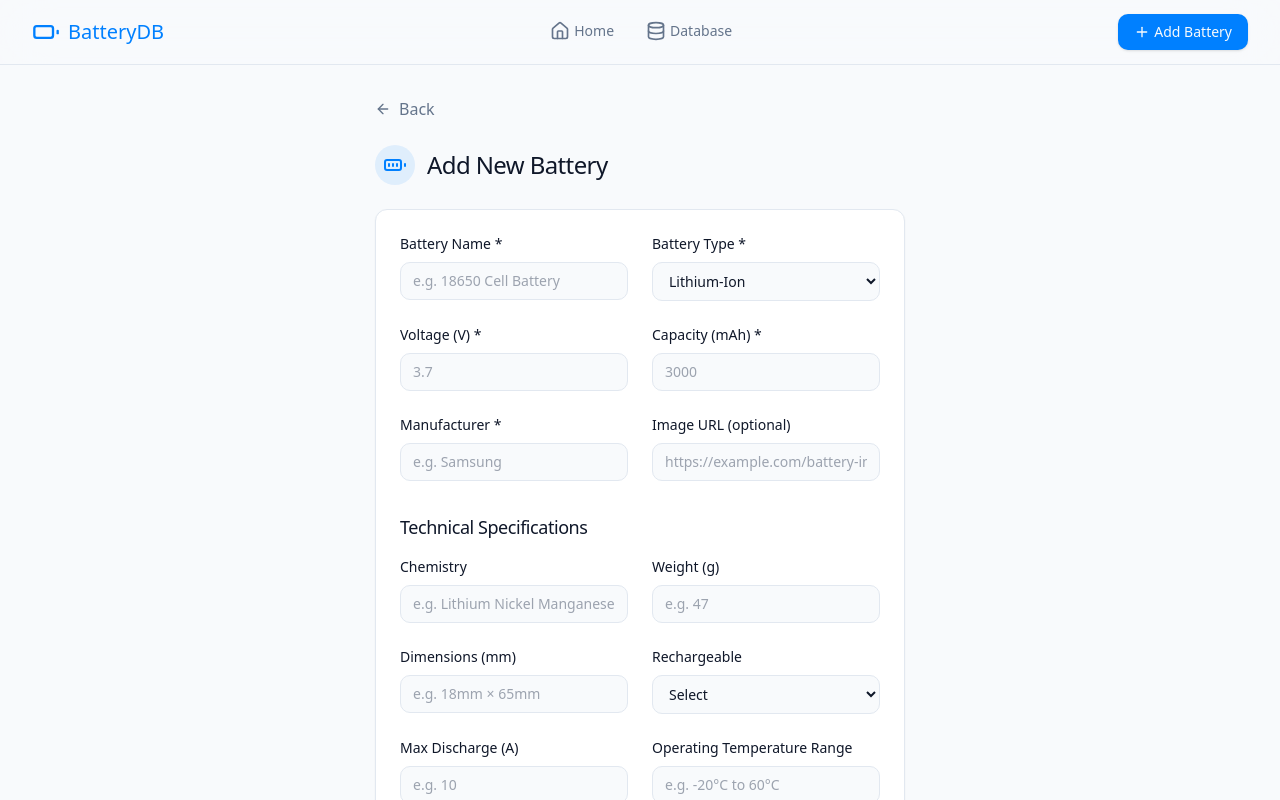
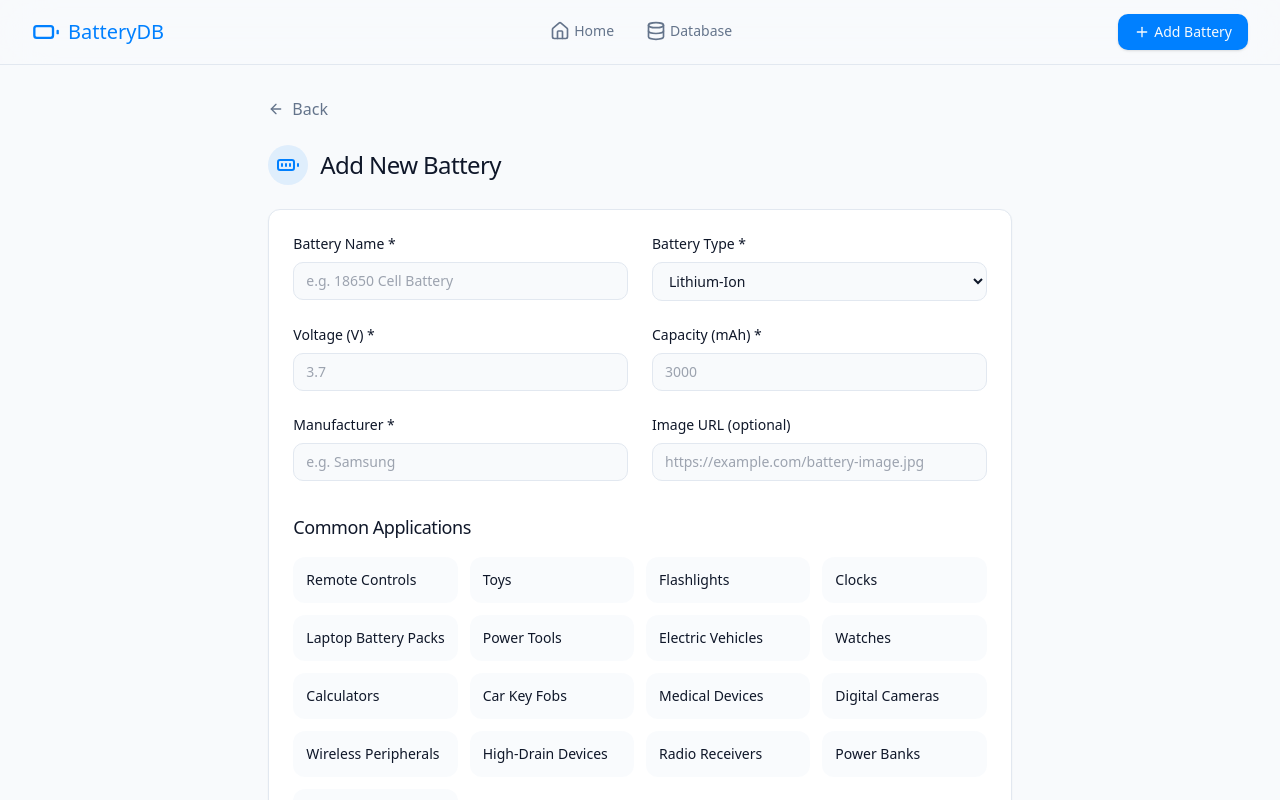
Before and after one commit to abdeoul/battery-keeper-db, a React (Vite) app: page /add in a window 1280 px wide. Shown: the top 800 px of the page. Built offline with nearby package versions, Linux system fonts and the light colour scheme.

Commit message:
Fix add battery applications
Fixes the common applications functionality in the add battery component.

```diff
--- a/src/components/BatteryApplications.tsx
+++ b/src/components/BatteryApplications.tsx
@@ -2,13 +2,31 @@
 import React from 'react';
 import { Bolt, Tv, Watch, Camera, Lightbulb, Radio, Car, Smartphone, Info, Battery } from 'lucide-react';
 import { BATTERY_APPLICATIONS } from '@/constants/batteryData';
+import BatteryService from '@/services/BatteryService';
 
 interface BatteryApplicationsProps {
   batteryId: string;
 }
 
 const BatteryApplications: React.FC<BatteryApplicationsProps> = ({ batteryId }) => {
-  const applications = BATTERY_APPLICATIONS[batteryId] || [];
+  // First try to get applications from the battery object
+  const battery = BatteryService.getBatteryById(batteryId);
+
+  // If the battery has applications, use those. Otherwise, fall back to constants
+  const applications = battery?.applications || BATTERY_APPLICATIONS[batteryId] || [];
+
+  // Skip rendering if no applications are available
+  if (applications.length === 0) {
+    return (
+      <div className="bg-card rounded-xl border border-border shadow-sm p-6">
+        <div className="flex items-center mb-4">
+          <Bolt className="h-5 w-5 text-primary mr-2" />
+          <h2 className="text-xl font-medium">Common Applications</h2>
+        </div>
+        <p className="text-muted-foreground">No applications available for this battery.</p>
+      </div>
+    );
+  }
 
   // Function to get icon for application
   const getApplicationIcon = (application: string) => {
--- a/src/components/BatteryForm.tsx
+++ b/src/components/BatteryForm.tsx
@@ -1,4 +1,3 @@
-
 import React, { useState } from 'react';
 import { useNavigate } from 'react-router-dom';
 import { Plus } from 'lucide-react';
@@ -25,7 +24,8 @@ const BatteryForm = () => {
     operatingTemp: '',
     internalResistance: '',
     energyDensity: '',
-    selfDischargeRate: ''
+    selfDischargeRate: '',
+    applications: []
   });
 
   const [isSubmitting, setIsSubmitting] = useState(false);
@@ -38,12 +38,28 @@ const BatteryForm = () => {
     }));
   };
 
+  const handleApplicationToggle = (application: string) => {
+    setFormData(prev => {
+      if (prev.applications.includes(application)) {
+        return {
+          ...prev,
+          applications: prev.applications.filter(app => app !== application)
+        };
+      }
+      else {
+        return {
+          ...prev,
+          applications: [...prev.applications, application]
+        };
+      }
+    });
+  };
+
   const handleSubmit = (e: React.FormEvent) => {
     e.preventDefault();
     setIsSubmitting(true);
 
     try {
-      // Add the new battery to our service
       const newBattery = BatteryService.addBattery(formData);
 
       toast({
@@ -51,7 +67,6 @@ const BatteryForm = () => {
         description: `${formData.name} has been added to the database.`,
       });
 
-      // Redirect to the battery detail page
       navigate(`/battery/${newBattery.id}`);
     } catch (error) {
       toast({
@@ -70,6 +85,7 @@ const BatteryForm = () => {
         <BatteryFormFields
           formData={formData}
           handleChange={handleChange}
+          handleApplicationToggle={handleApplicationToggle}
         />
 
         <div className="flex justify-end space-x-4 pt-4">
--- a/src/components/BatteryFormFields.tsx
+++ b/src/components/BatteryFormFields.tsx
@@ -1,5 +1,6 @@
 
 import React from 'react';
+import { APPLICATION_ICONS } from '@/constants/batteryData';
 
 // Battery types array as a constant
 export const batteryTypes = [
@@ -68,14 +69,19 @@ interface BatteryFormData {
   internalResistance: string;
   energyDensity: string;
   selfDischargeRate: string;
+  applications: string[];
 }
 
 interface BatteryFormFieldsProps {
   formData: BatteryFormData;
   handleChange: (e: React.ChangeEvent<HTMLInputElement | HTMLSelectElement>) => void;
+  handleApplicationToggle: (application: string) => void;
 }
 
-const BatteryFormFields = ({ formData, handleChange }: BatteryFormFieldsProps) => {
+const BatteryFormFields = ({ formData, handleChange, handleApplicationToggle }: BatteryFormFieldsProps) => {
+  // Get all possible applications from the APPLICATION_ICONS object
+  const allApplications = Object.keys(APPLICATION_ICONS);
+
   return (
     <div className="space-y-8">
       <div className="grid grid-cols-1 md:grid-cols-2 gap-6">
@@ -146,6 +152,25 @@ const BatteryFormFields = ({ formData, handleChange }: BatteryFormFieldsProps) =
           onChange={handleChange}
           placeholder="https://example.com/battery-image.jpg"
         />
+      </div>
+
+      <div>
+        <h3 className="text-lg font-medium mb-4">Common Applications</h3>
+        <div className="grid grid-cols-2 md:grid-cols-3 lg:grid-cols-4 gap-3">
+          {allApplications.map(application => (
+            <div
+              key={application}
+              onClick={() => handleApplicationToggle(application)}
+              className={`flex items-center p-3 rounded-lg cursor-pointer transition-colors ${
+                formData.applications.includes(application)
+                  ? 'bg-primary/20 border border-primary/30'
+                  : 'bg-muted/40 hover:bg-muted/60 border border-transparent'
+              }`}
+            >
+              <span className="text-sm font-medium">{application}</span>
+            </div>
+          ))}
+        </div>
       </div>
 
       <div>
--- a/src/services/BatteryService.ts
+++ b/src/services/BatteryService.ts
@@ -1,4 +1,6 @@
+
 import { BatteryType } from '@/components/BatteryCard';
+import { BATTERY_APPLICATIONS } from '@/constants/batteryData';
 
 // Initial mock data
 const initialBatteries: BatteryType[] = [
@@ -68,6 +70,7 @@ interface BatteryFormData {
   internalResistance?: string;
   energyDensity?: string;
   selfDischargeRate?: string;
+  applications?: string[];
 }
 
 class BatteryService {
@@ -131,7 +134,8 @@ class BatteryService {
       capacity: parseInt(formData.capacity),
       manufacturer: formData.manufacturer,
       imageUrl: formData.imageUrl,
-      specifications: {}
+      specifications: {},
+      applications: formData.applications || []
     };
 
     // Add specifications as separate properties
@@ -148,9 +152,9 @@ class BatteryService {
     this.batteries.push(newBattery);
     this.saveBatteries();
 
-    // Update the specifications in the constants file
-    if (!this.isBatteryInSpecifications(newBatteryId)) {
-      this.updateBatterySpecifications(newBattery);
+    // Update the battery applications in the constants file
+    if (!this.isBatteryInApplications(newBatteryId) && formData.applications && formData.applications.length > 0) {
+      this.updateBatteryApplications(newBatteryId, formData.applications);
     }
 
     return newBattery;
@@ -173,7 +177,8 @@ class BatteryService {
       capacity: parseInt(formData.capacity),
       manufacturer: formData.manufacturer,
       imageUrl: formData.imageUrl,
-      specifications: {}
+      specifications: {},
+      applications: formData.applications || []
     };
 
     // Add specifications as separate properties
@@ -191,13 +196,28 @@ class BatteryService {
     this.batteries[batteryIndex] = updatedBattery;
     this.saveBatteries();
 
+    // Update the battery applications in the constants file
+    if (formData.applications && formData.applications.length > 0) {
+      this.updateBatteryApplications(id, formData.applications);
+    }
+
     return updatedBattery;
+  }
+
+  private isBatteryInApplications(batteryId: string): boolean {
+    return batteryId in BATTERY_APPLICATIONS;
   }
 
   private isBatteryInSpecifications(batteryId: string): boolean {
     // This would normally check if the battery already exists in the BATTERY_SPECIFICATIONS
     // For simplicity, we'll just return false
     return false;
+  }
+
+  private updateBatteryApplications(batteryId: string, applications: string[]): void {
+    // This would normally update the BATTERY_APPLICATIONS in the constants file
+    // Since we can't modify the constants file directly, this is just a placeholder
+    console.log('Battery applications would be updated in the constants file:', { batteryId, applications });
   }
 
   private updateBatterySpecifications(battery: BatteryType): void {
```
